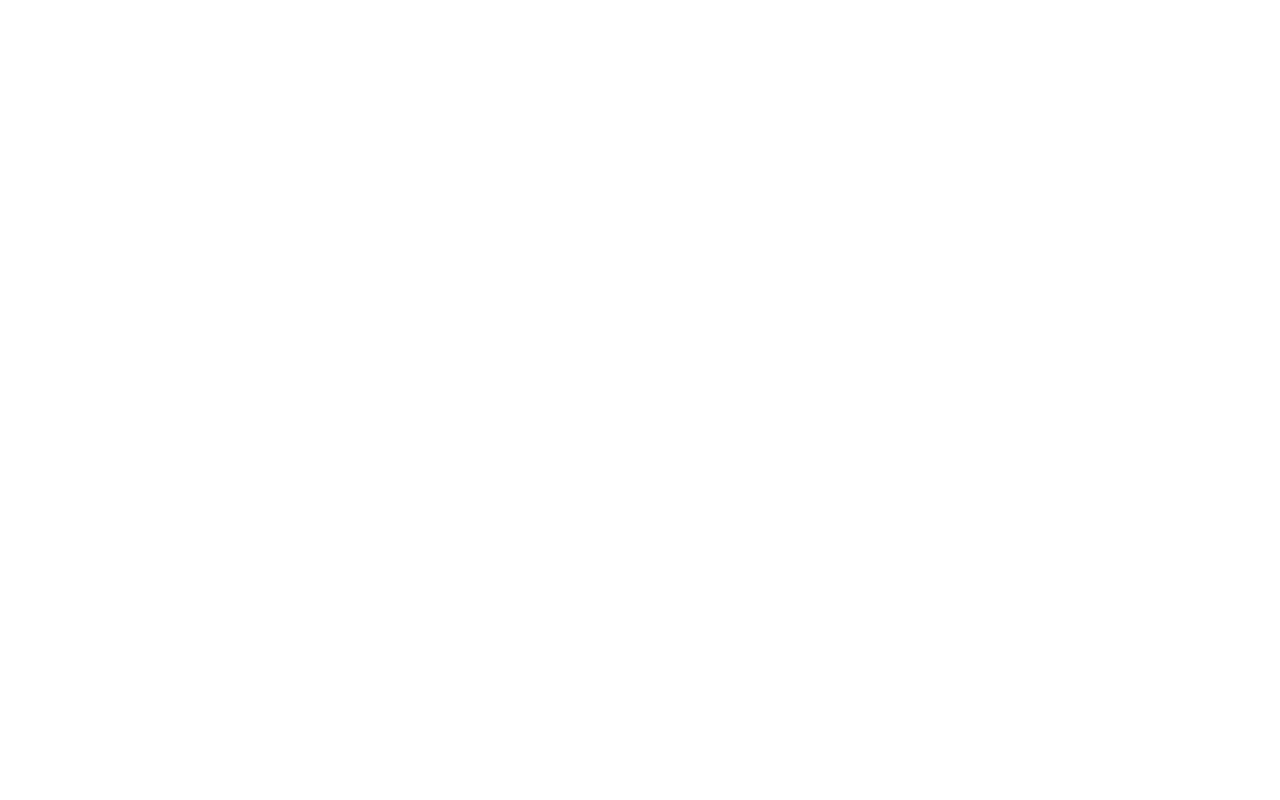
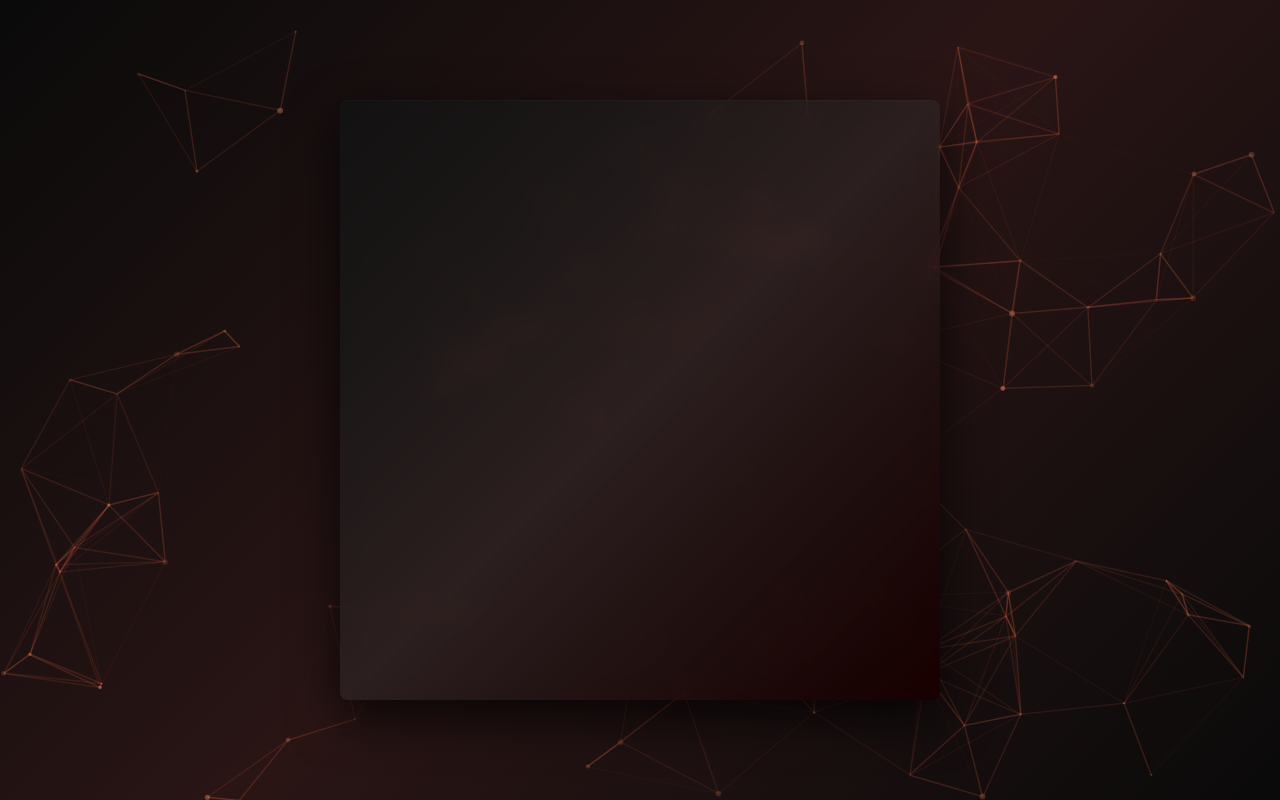
Before and after one commit to Nyashka17/Shadow-Bio, a plain HTML site: page index.html in a window 1280 px wide. Drawn offline with nearby package versions, Linux system fonts and the light colour scheme; the site is published under a folder, as on GitHub Pages, so addresses that start at the root find nothing; animation ran at ten frames a second.

Commit message:
Исправлены пути к CSS и JS файлам: заменены абсолютные пути (/v1.0.1_beta/) на относительные (v1.0.1_beta/) для корректной работы на GitHub Pages

```diff
--- a/index.html
+++ b/index.html
@@ -4,13 +4,13 @@
     <meta charset="UTF-8">
     <meta name="viewport" content="width=device-width, initial-scale=1.0">
     <title>Shadow | Bio</title>
-    <link rel="stylesheet" href="/v1.0.1_beta/main.css">
+    <link rel="stylesheet" href="v1.0.1_beta/main.css">
 </head>
 <body>
     <!-- Particles background container -->
     <div id="particles-js"></div>
 
     <script src="https://cdn.jsdelivr.net/particles.js/2.0.0/particles.min.js"></script>
-    <script src="/v1.0.1_beta/main.js"></script>
+    <script src="v1.0.1_beta/main.js"></script>
 </body>
 </html>
```
